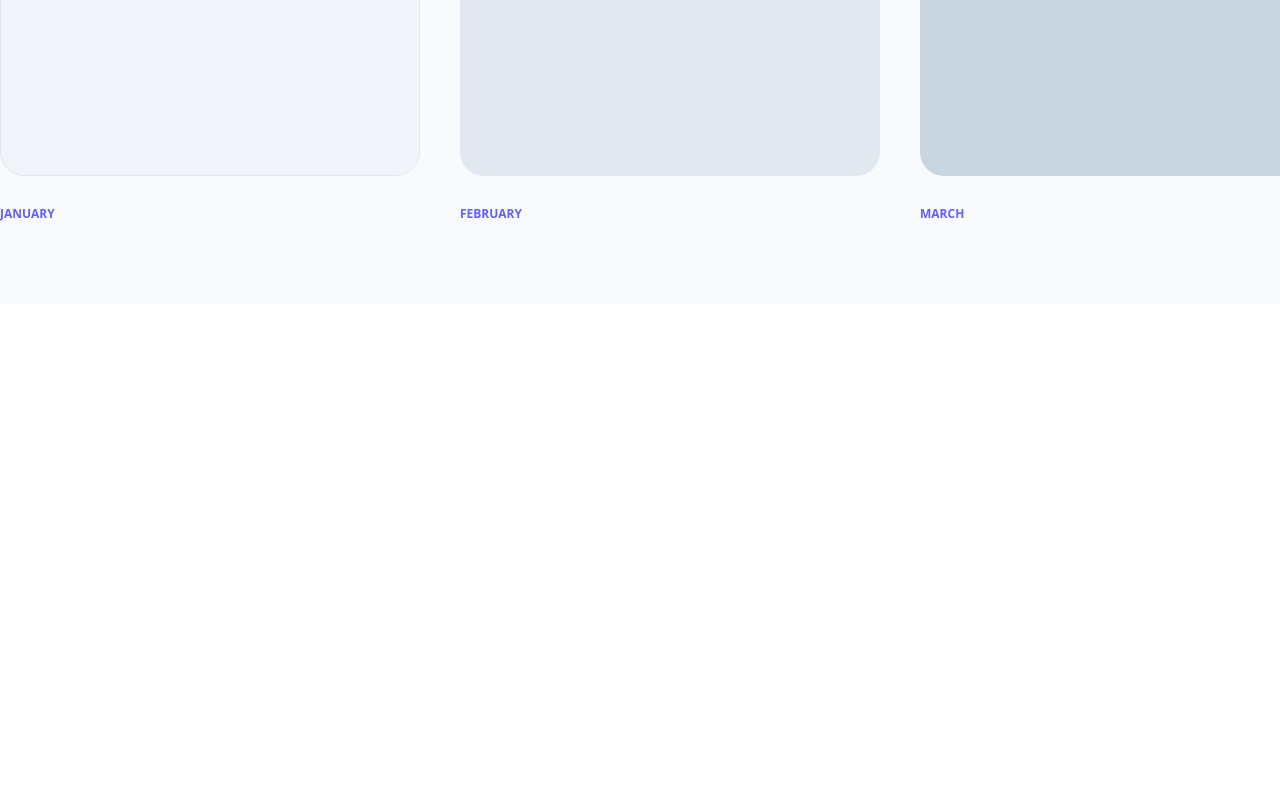
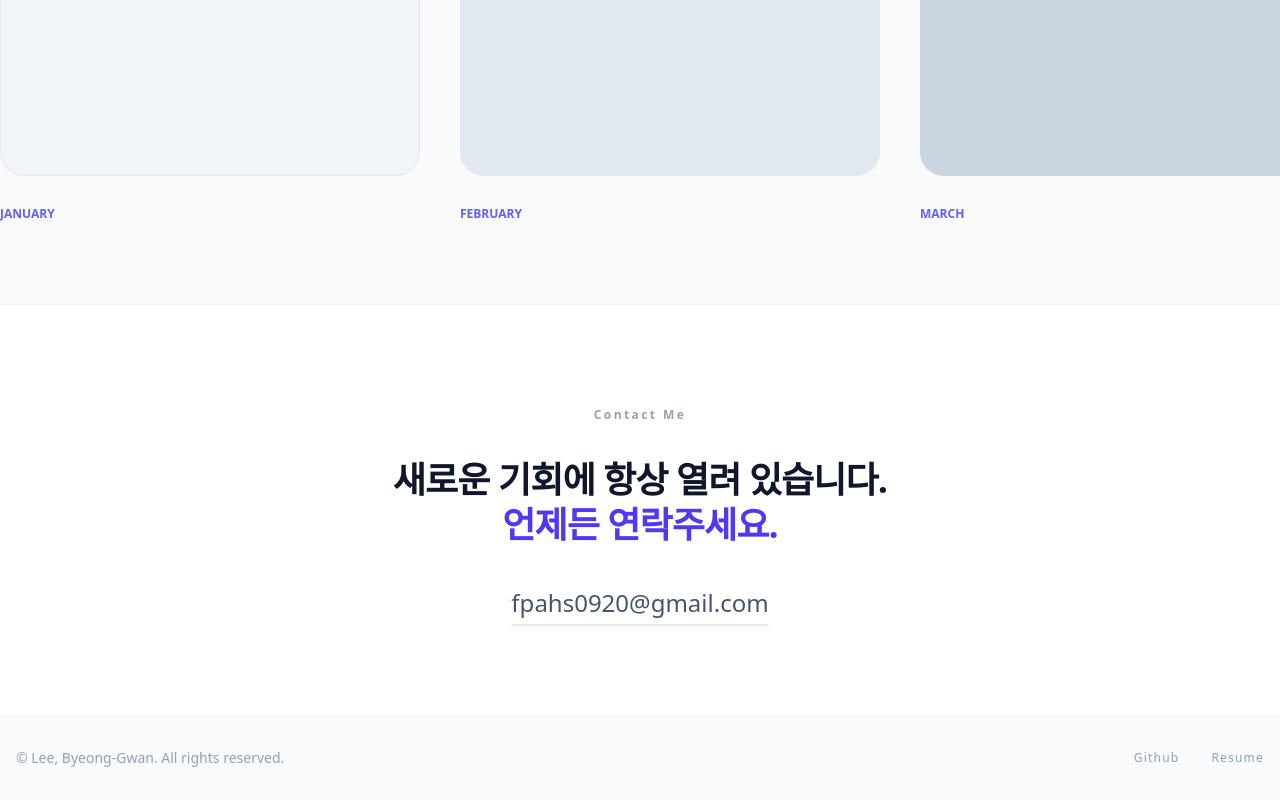
Before and after one commit to mimmizzang/project-interactive, a website built with Vite: page index.html in a window 1280 px wide. Shown: the part 1887-2687 px from the top of the page. Before the commit the page ends 2191 px from the top, so only its background shows below. Built offline with nearby package versions, Linux system fonts and the light colour scheme.

Commit message:
feat : add contact and footer section

```diff
--- a/index.html
+++ b/index.html
@@ -136,14 +136,14 @@
           </div>
           <div class="hidden gap-3 md:flex">
             <button
-              class="swiper-prev-btn flex size-12 cursor-pointer items-center justify-center rounded-full border border-slate-200 transition-all hover:bg-slate-900 hover:text-white"
+              class="swiper-prev-btn flex size-12 cursor-pointer items-center justify-center rounded-full border border-slate-200 transition-all hover:bg-indigo-400 hover:text-white"
             >
               <svg fill="none" viewBox="0 0 24 24" stroke-width="2" stroke="currentColor" class="size-5">
                 <path d="M10.5 19.5 3 12m0 0 7.5-7.5M3 12h18" />
               </svg>
             </button>
             <button
-              class="swiper-next-btn flex size-12 cursor-pointer items-center justify-center rounded-full border border-slate-200 transition-all hover:bg-slate-900 hover:text-white"
+              class="swiper-next-btn flex size-12 cursor-pointer items-center justify-center rounded-full border border-slate-200 transition-all hover:bg-indigo-400 hover:text-white"
             >
               <svg fill="none" viewBox="0 0 24 24" stroke-width="2" stroke="currentColor" class="size-5">
                 <path d="M13.5 4.5 21 12m0 0-7.5 7.5M21 12H3" />
@@ -248,9 +248,49 @@
       </div>
     </section>
 
-    <!---contact나 footer 같이 묶어서 작업할지 개별로 작업할지 고민--->
+    <!---contact--->
+    <section id="contact" class="border-t border-slate-100 bg-white py-24 text-slate-900">
+      <div class="container mx-auto px-4 text-center">
+        <span class="text-xs font-bold tracking-[0.2em] text-slate-400">Contact Me</span>
 
-    <!------>
+        <h2 class="mt-8 text-2xl leading-tight font-bold tracking-tight md:text-4xl">
+          새로운 기회에 항상 열려 있습니다. <br />
+          <span class="text-indigo-600">언제든 연락주세요.</span>
+        </h2>
+
+        <div class="mt-10">
+          <a
+            href="mailto:fpahs0920@gmail.com"
+            class="inline-block text-xl font-medium text-slate-600 underline decoration-slate-200 decoration-2 underline-offset-[12px] transition-all hover:-translate-y-1 hover:text-indigo-600 hover:decoration-indigo-600 md:text-2xl"
+          >
+            fpahs0920@gmail.com
+          </a>
+        </div>
+      </div>
+    </section>
+
+    <!---footer--->
+    <footer class="border-t border-slate-100 bg-slate-50 py-8">
+      <div class="container mx-auto flex flex-col items-center justify-between gap-6 px-4 md:flex-row">
+        <p class="text-sm font-light text-slate-400">© Lee, Byeong-Gwan. All rights reserved.</p>
+
+        <div class="flex gap-8">
+          <a
+            href="#"
+            target="_blank"
+            class="text-xs tracking-widest text-slate-400 transition-colors hover:text-indigo-600"
+            >Github</a
+          >
+          <a
+            href="#"
+            target="_blank"
+            class="text-xs tracking-widest text-slate-400 transition-colors hover:text-indigo-600"
+            >Resume</a
+          >
+        </div>
+      </div>
+    </footer>
+
     <script type="module" src="/src/script.js"></script>
   </body>
 </html>
```
